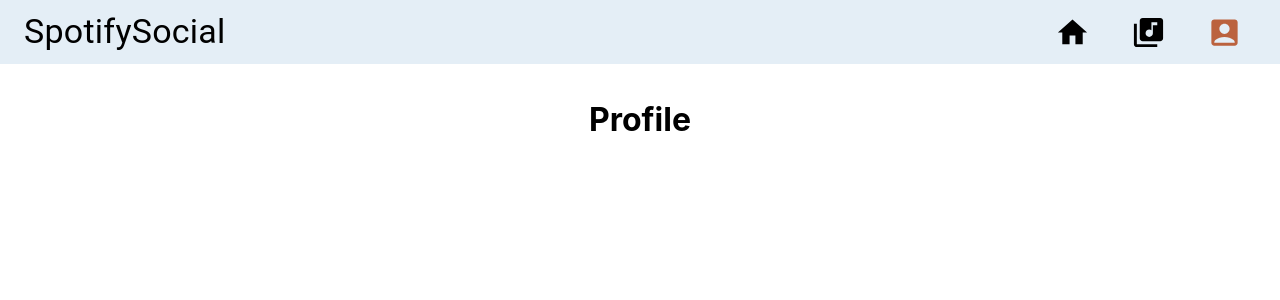
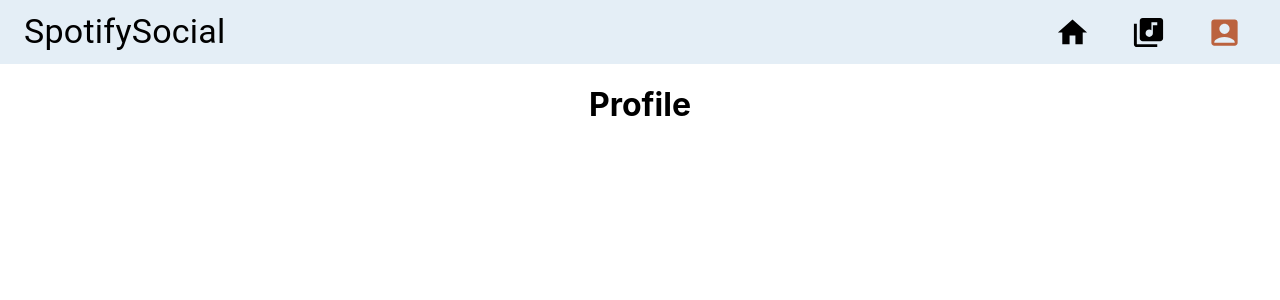
Before and after one commit to jrp9pte/ForgeSpotifyClone, a React (Create React App) app in the folder frontend/: page /profile in a window 1280 px wide. Shown: the top 300 px of the page. Built offline with nearby package versions, Linux system fonts and the light colour scheme.

Commit message:
fix margin of nav bar

```diff
--- a/frontend/src/App.js
+++ b/frontend/src/App.js
@@ -1,5 +1,4 @@
 import "./App.css";
-import { Box } from "@mui/system";
 import { Routes, Route } from "react-router-dom";
 import Profile from "./Components/Profile/Profile";
 import NavigationBar from "./Components/Navigation/NavigationBar";
@@ -7,11 +6,9 @@ function App() {
   return (
     <div className="App">
       <NavigationBar></NavigationBar>
-      <Box sx={{ marginTop: "100px" }}>
         <Routes>
           <Route path="/profile" element={<Profile />} />
         </Routes>
-      </Box>
     </div>
   );
 }
--- a/frontend/src/Components/Navigation/NavigationBar.jsx
+++ b/frontend/src/Components/Navigation/NavigationBar.jsx
@@ -66,6 +66,7 @@ const NavigationBar = () => {
   };
 
   return (
+    <>
       <AppBar
         position="fixed"
         sx={{ backgroundColor: "#e4eef6", boxShadow: "none" }}
@@ -153,6 +154,8 @@ const NavigationBar = () => {
           </List>
         </Drawer>
       </AppBar>
+      <Toolbar />
+    </>
   );
 };
 
```
Lines whose indentation alone changed are shown as unchanged.
